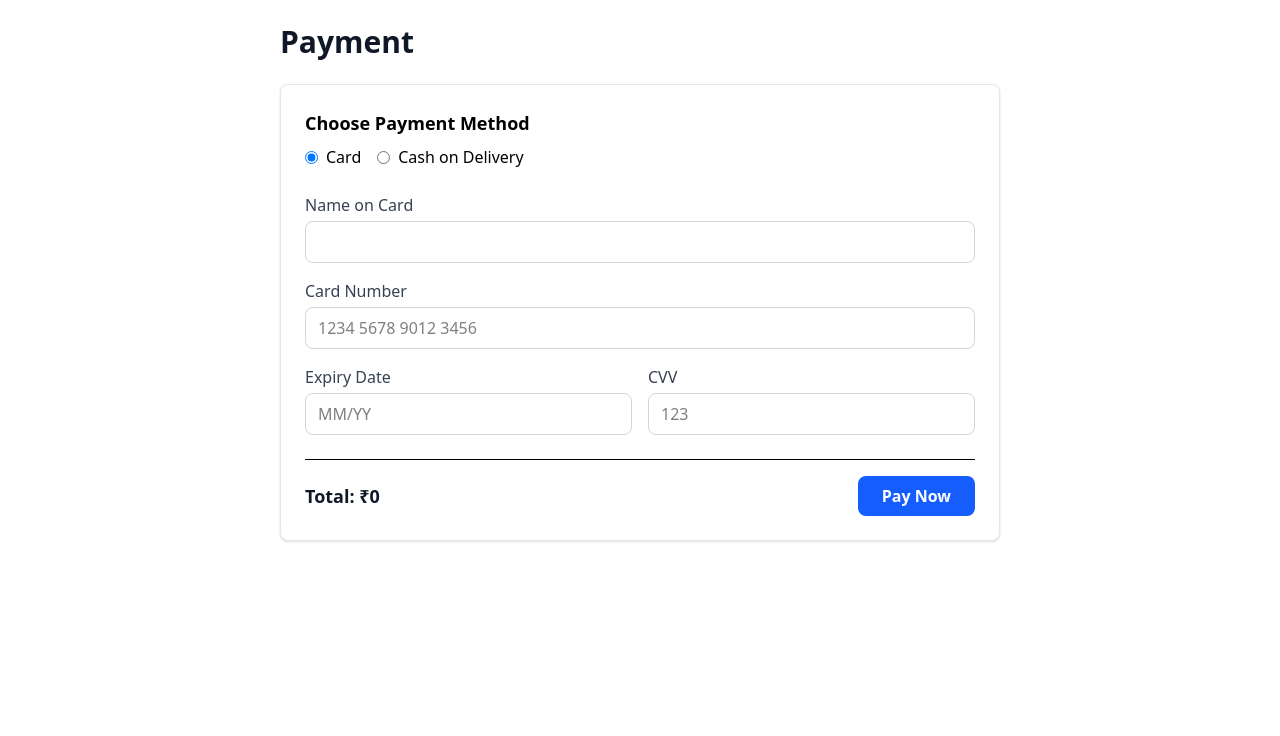
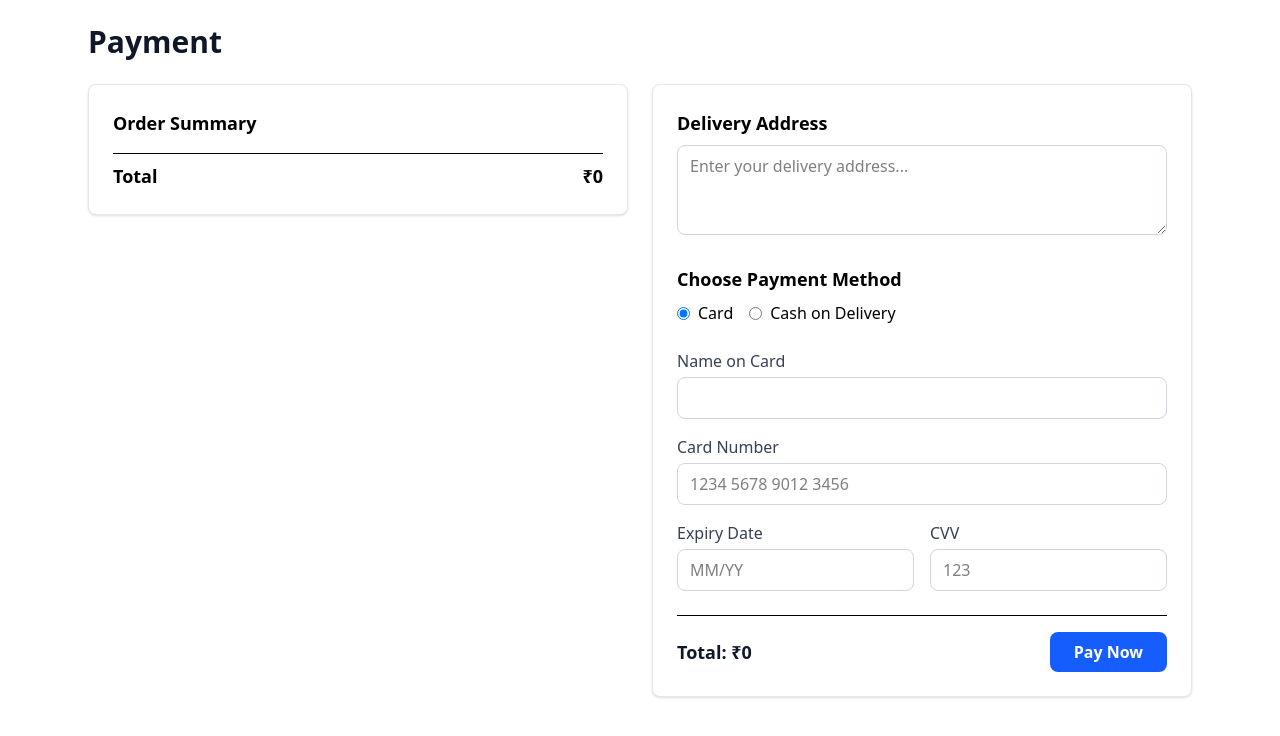
Before and after one commit to muhammed-sinan-7/gogrub, a React (Vite) app: page /payment in a window 1280 px wide. Shown: the top 736 px of the page. Built offline with nearby package versions, Linux system fonts and the light colour scheme.

Commit message:
payment updated

```diff
--- a/src/Components/Auth/Login.jsx
+++ b/src/Components/Auth/Login.jsx
@@ -21,14 +21,14 @@ function Login() {
   const handleSubmit = async (e) => {
     e.preventDefault();
 
-    // First, validate the inputs
+
     const validationErrors = validate();
     if (Object.keys(validationErrors).length > 0) {
       setErrors(validationErrors);
       return;
     }
 
-    setLoading(true); // Set loading to true before making the request
+    setLoading(true); //
 
     try {
       const res = await axios.get(
@@ -38,7 +38,7 @@ function Login() {
       if (res.data.length > 0) {
         const user = res.data[0];
 
-        // Fetch full user data by ID to get cart + wishlist reliably
+
         const fullUser = await axios.get(
           `https://gogrub-api-mock.onrender.com/users/${user.id}`
         );
@@ -46,12 +46,12 @@ function Login() {
         login(fullUser.data);
         alert("Login Successful");
 
-        // Check user type and navigate accordingly
+
         if (fullUser.data.isAdmin === true) {
           console.log(fullUser.data.isAdmin)
-          navigate("/admin"); // Navigate to admin dashboard
+          navigate("/admin");
         } else {
-          navigate("/"); // Navigate to home page
+          navigate("/");
         }
       } else {
         setErrors({ general: "Invalid credentials" });
@@ -60,7 +60,7 @@ function Login() {
       setErrors({ general: "Something went wrong, please try again later" });
       console.error(error);
     } finally {
-      setLoading(false); // Set loading to false after the request completes
+      setLoading(false);
     }
   };
 
--- a/src/Components/Offer/Offer.jsx
+++ b/src/Components/Offer/Offer.jsx
@@ -49,7 +49,7 @@ const Offer = forwardRef((props, ref) => {
     >
       <div className="flex justify-between items-center">
         <h2 className="text-xl sm:text-2xl md:text-3xl lg:text-4xl font-bold text-gray-800">
-          Offer Dishes
+          Top Offers
         </h2>
         <div className="flex gap-2">
           <button
--- a/src/Components/Payment/Payment.jsx
+++ b/src/Components/Payment/Payment.jsx
@@ -1,5 +1,5 @@
 import React, { useState } from "react";
-import { useNavigate, useParams, useLocation } from "react-router-dom";
+import { useNavigate, useLocation } from "react-router-dom";
 import { useUser } from "../../Context/UserContext";
 import axios from "axios";
 
@@ -8,7 +8,6 @@ const Payment = () => {
   const { cart, user } = contextState;
   const navigate = useNavigate();
   const { state: locationState } = useLocation();
-  // const { id } = useParams();
 
   const [method, setMethod] = useState("card");
   const [form, setForm] = useState({
@@ -16,6 +15,7 @@ const Payment = () => {
     card: "",
     expiry: "",
     cvv: "",
+    address: "",
   });
 
   const productFromBuyNow = locationState?.product || null;
@@ -26,6 +26,11 @@ const Payment = () => {
 
   const handleSubmit = async (e) => {
     e.preventDefault();
+
+    if (!form.address) {
+      alert("Please provide delivery address");
+      return;
+    }
 
     if (
       method === "card" &&
@@ -45,11 +50,11 @@ const Payment = () => {
             0
           ),
       method,
+      address: form.address,
       date: new Date().toISOString(),
     };
 
     try {
-      // Save order to user
       const updatedUser = {
         ...user,
         orders: [...(user.orders || []), { ...order, status: "Pending" }],
@@ -61,9 +66,7 @@ const Payment = () => {
       );
 
       localStorage.setItem("activeUser", JSON.stringify(updatedUser));
-
       dispatch({ type: "SET_USER", payload: updatedUser });
-
 
       if (!productFromBuyNow) {
         dispatch({ type: "SET_CART", payload: [] });
@@ -77,21 +80,58 @@ const Payment = () => {
     }
   };
 
-
-
   const total = productFromBuyNow
     ? Number(productFromBuyNow.price) * Number(productFromBuyNow.quantity)
     : cart.reduce(
         (sum, item) => sum + Number(item.price) * Number(item.quantity),
         0
       );
+
+  const orderItems = productFromBuyNow ? [productFromBuyNow] : cart;
+
   return (
-    <div className="max-w-3xl mx-auto p-6">
+    <div className="max-w-6xl mx-auto p-6">
       <h1 className="text-3xl font-bold text-gray-900 mb-6">Payment</h1>
 
+      {/* Responsive Grid */}
+      <div className="grid grid-cols-1 lg:grid-cols-2 gap-6">
+        {/* Order Summary */}
+        <div className="bg-white rounded-lg shadow-sm border border-gray-200 p-6 h-fit">
+          <h2 className="text-lg font-semibold mb-4">Order Summary</h2>
+          <ul className="divide-y divide-gray-200 mb-4">
+            {orderItems.map((item) => (
+              <li key={item.id} className="flex justify-between py-2">
+                <span>
+                  {item.name} × {item.quantity}
+                </span>
+                <span>₹{Number(item.price) * Number(item.quantity)}</span>
+              </li>
+            ))}
+          </ul>
+          <div className="flex justify-between font-semibold text-lg border-t pt-2">
+            <span>Total</span>
+            <span>₹{total}</span>
+          </div>
+        </div>
+
+        {/* Payment & Address Section */}
         <div className="bg-white rounded-lg shadow-sm border border-gray-200 p-6">
           <div className="mb-6">
-          <h2 className="text-lg font-semibold mb-2">Choose Payment Method</h2>
+            <h2 className="text-lg font-semibold mb-2">Delivery Address</h2>
+            <textarea
+              name="address"
+              value={form.address}
+              onChange={handleChange}
+              rows="3"
+              placeholder="Enter your delivery address..."
+              className="w-full border border-gray-300 rounded-lg px-3 py-2 focus:outline-none focus:ring focus:ring-blue-300"
+            ></textarea>
+          </div>
+
+          <div className="mb-6">
+            <h2 className="text-lg font-semibold mb-2">
+              Choose Payment Method
+            </h2>
             <div className="flex gap-4">
               <label className="flex items-center gap-2">
                 <input
@@ -113,7 +153,6 @@ const Payment = () => {
                 />
                 Cash on Delivery
               </label>
-
             </div>
           </div>
 
@@ -121,7 +160,9 @@ const Payment = () => {
             {method === "card" && (
               <>
                 <div>
-                <label className="block text-gray-700 mb-1">Name on Card</label>
+                  <label className="block text-gray-700 mb-1">
+                    Name on Card
+                  </label>
                   <input
                     type="text"
                     name="name"
@@ -132,7 +173,9 @@ const Payment = () => {
                 </div>
 
                 <div>
-                <label className="block text-gray-700 mb-1">Card Number</label>
+                  <label className="block text-gray-700 mb-1">
+                    Card Number
+                  </label>
                   <input
                     type="text"
                     name="card"
@@ -186,7 +229,6 @@ const Payment = () => {
               </span>
               <button
                 type="submit"
-              onClick={handleSubmit}
                 className="bg-blue-600 text-white px-6 py-2 rounded-lg font-semibold hover:bg-blue-700 transition-colors"
               >
                 {method === "cod" ? "Place Order" : "Pay Now"}
@@ -195,6 +237,7 @@ const Payment = () => {
           </form>
         </div>
       </div>
+    </div>
   );
 };
 
--- a/src/Components/Product/Product.jsx
+++ b/src/Components/Product/Product.jsx
@@ -41,7 +41,9 @@ function Product() {
     const fetchData = async () => {
       try {
         setLoading(true);
-        let res = await axios.get(`https://gogrub-api-mock.onrender.com/product/${id}`);
+        let res = await axios.get(
+          `https://gogrub-api-mock.onrender.com/product/${id}`
+        );
         console.log(res.data);
         setDatas(res.data);
         setError(null);
@@ -78,14 +80,22 @@ function Product() {
   };
 
   const handleBuyNow = () => {
+    if (!state?.user) {
+      // If user is not logged in, redirect them to signup/login
+      navigate("/signup");
+      return;
+    }
+
+    // Take product with correct quantity (from state)
     const productToBuy = {
       id: datas.id,
       name: datas.name,
-    price: datas.price,
-    quantity: 1,
+      price: datas.price || datas.prize, // ensure consistency
+      quantity: quantity,
       img_url: datas.img_url,
     };
 
+    // Pass product through location state to payment page
     navigate("/payment", {
       state: { product: productToBuy },
     });
@@ -94,7 +104,7 @@ function Product() {
   if (loading) {
     return (
       <div>
-        <Navbar/>
+        <Navbar />
         <section className="min-h-screen bg-gray-50 py-8 pt-20">
           <div className="max-w-7xl mx-auto px-4 sm:px-6 lg:px-8">
             <div className="grid grid-cols-1 lg:grid-cols-2 gap-8 lg:gap-16">
@@ -122,7 +132,7 @@ function Product() {
   if (error) {
     return (
       <div>
-        <Navbar/>
+        <Navbar />
 
         <section className="min-h-screen bg-gray-50 py-8 pt-20 flex items-center justify-center">
           <div className="text-center">
@@ -144,9 +154,8 @@ function Product() {
   }
 
   return (
-
     <div>
-      <Navbar/>
+      <Navbar />
 
       <section className="min-h-screen bg-gradient-to-br from-gray-50 to-white py-4 sm:py-8 pt-16 sm:pt-20">
         {showPopup && (
@@ -228,7 +237,9 @@ function Product() {
                   <Truck className="h-5 w-5 text-green-500" />
                   <div>
                     <p className="font-semibold text-gray-900">Free Delivery</p>
-                  <p className="text-sm text-gray-600">On orders above ₹299</p>
+                    <p className="text-sm text-gray-600">
+                      On orders above ₹299
+                    </p>
                   </div>
                 </div>
               </div>
--- a/src/Context/UserContext.jsx
+++ b/src/Context/UserContext.jsx
@@ -19,7 +19,6 @@ const initialState = {
       }
       return {
         ...state,
-        user: action.payload,
         cart: Array.isArray(action.payload.cart)
           ? action.payload.cart
           : state.cart,
```
Lines whose indentation alone changed are shown as unchanged.
